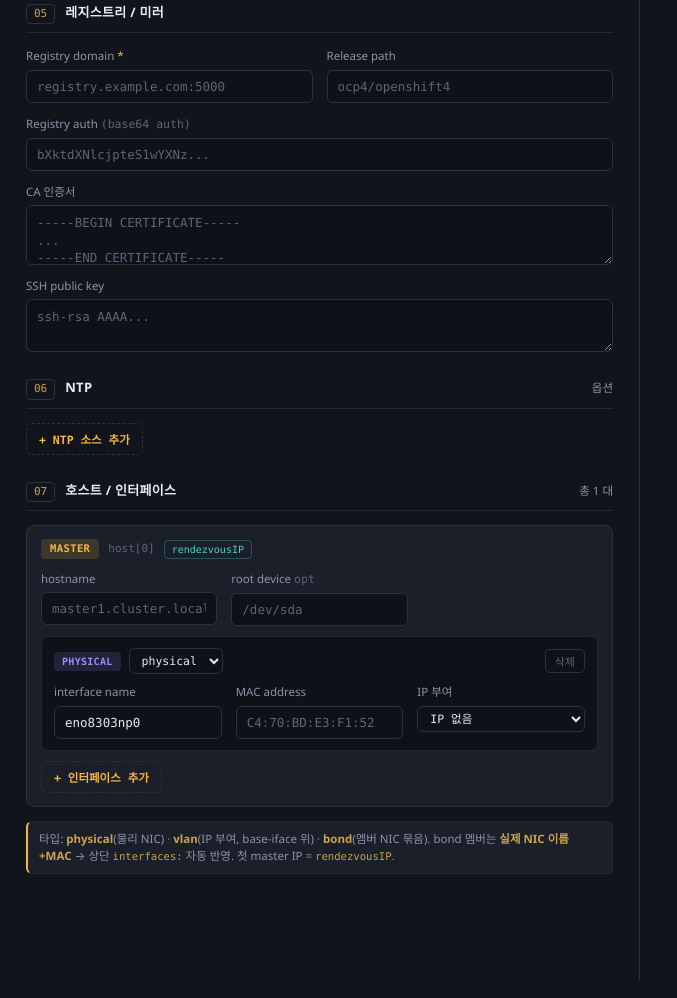
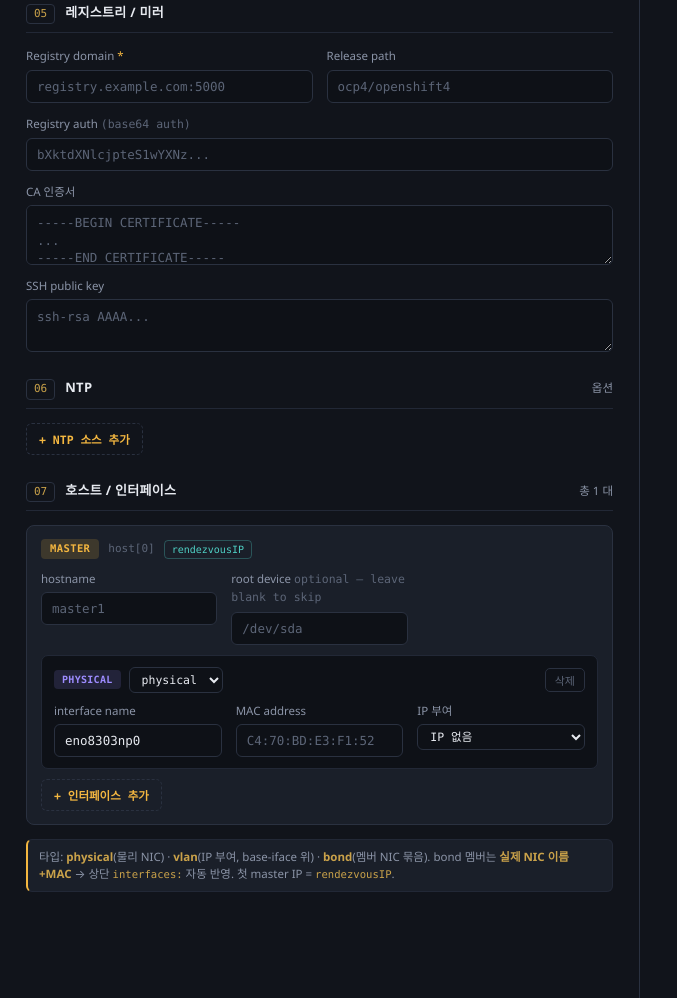
Before and after one commit to chloesuhyunjung/ocp-config-tool, a plain HTML site: page index.html in a window 1280 px wide. Shown: the part 820-1818 px from the top of the page, without its empty margins (0-677 px from the left). Drawn offline with Linux system fonts and the light colour scheme.

Commit message:
Update index.html
사용자 편의성 고려
07 호스트 / 인터페이스
hostname, root device 내용 수정

```diff
--- a/index.html
+++ b/index.html
@@ -214,7 +214,7 @@ function buildHosts(){
     top.innerHTML='<span class="role-chip '+h.role+'">'+h.role+'</span><span class="host-idx">host['+hi+']</span>'+(hi===0?'<span class="rdv-flag">rendezvousIP</span>':'')+'<span class="spacer"></span>';
     card.appendChild(top);
     const basic=document.createElement("div");basic.className="grid3";
-    basic.innerHTML='<div class="field"><label>hostname</label><input type="text" data-h="hostname" placeholder="'+h.role+(hi+1)+'.'+(v("clusterName")||"cluster")+'.'+(v("baseDomain")||"local")+'"></div><div class="field"><label>root device <span class="ex">opt</span></label><input type="text" data-h="disk" placeholder="/dev/sda"></div><div class="field"></div>';
+    basic.innerHTML='<div class="field"><label>hostname</label><input type="text" data-h="hostname" placeholder="'+h.role+(hi+1)+'"></div><div class="field"><label>root device <span class="ex">optional — leave blank to skip</span></label><input type="text" data-h="disk" placeholder="/dev/sda"></div><div class="field"></div>';
     card.appendChild(basic);
     basic.querySelector('[data-h="hostname"]').value=h.hostname||"";
     basic.querySelector('[data-h="disk"]').value=h.disk||"";
```
